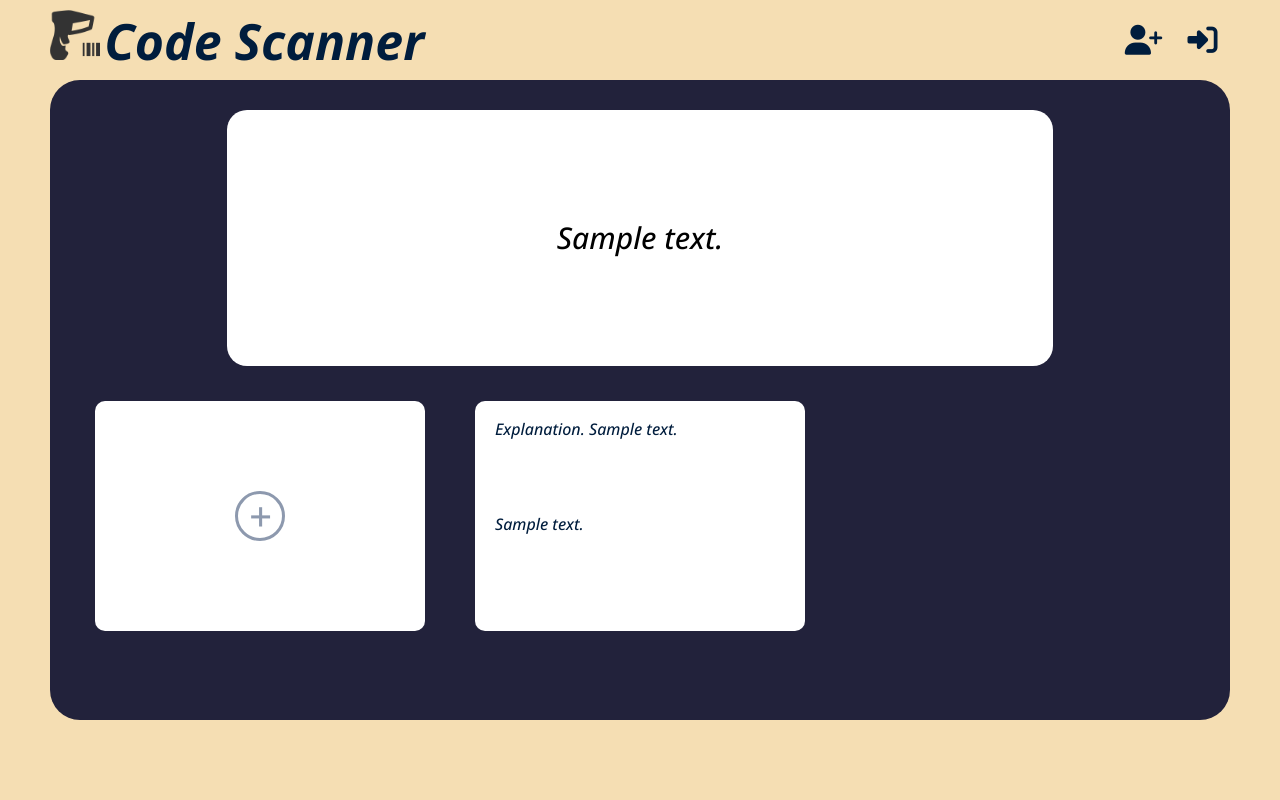
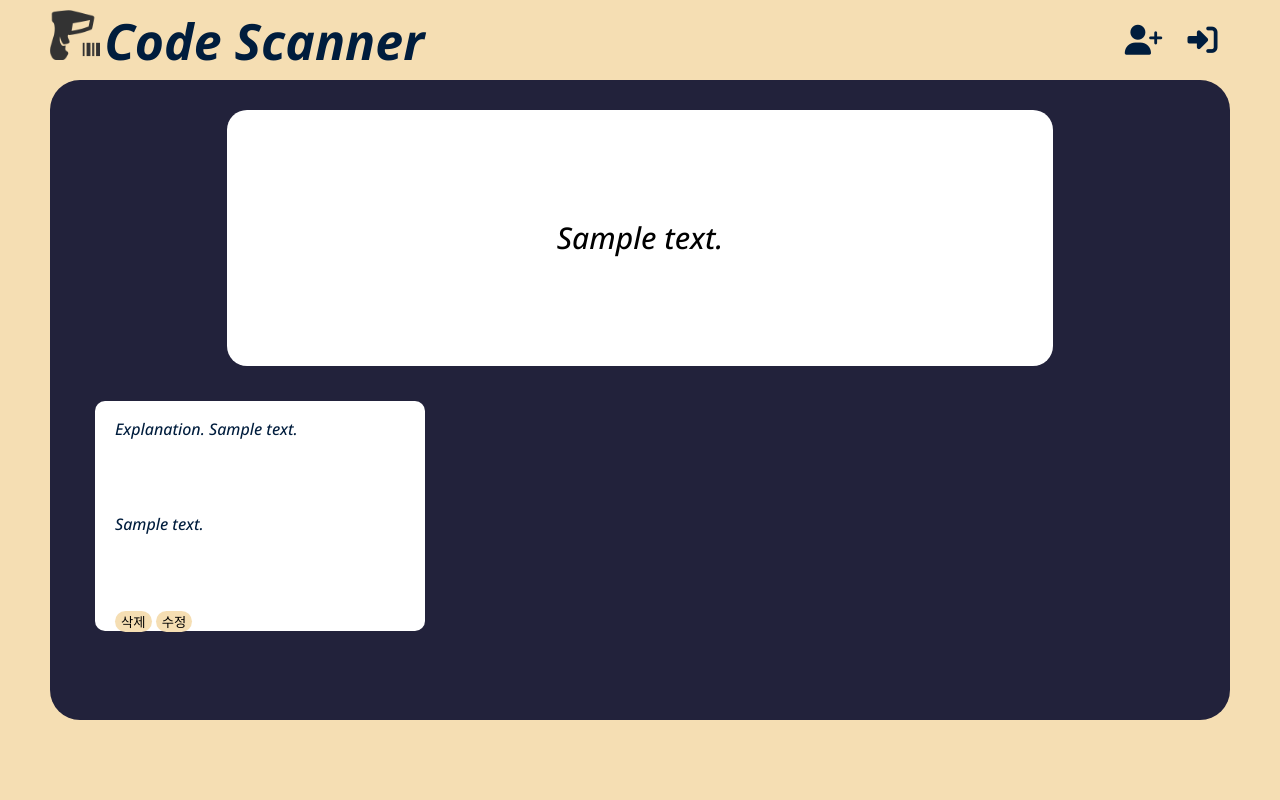
Before and after one commit to rsl150101/newsfeed, a Flask app: page /questions/1 in a window 1280 px wide. Run offline with Flask 2, Linux system fonts and the light colour scheme; tables that the repository leaves empty or names only in its code hold one stand-in row (values such as "Sample post"); data that the repository does not hold is empty; some libraries are stand-ins or nearby versions.

Commit message:
문제 페이지 수정 삭제 추가

```diff
--- a/app.py
+++ b/app.py
@@ -50,6 +50,7 @@ def signin():
             session['login_flag'] = True
             session['user_id'] = user_id
             session['_id'] = user_in_db[0]
+
             message = "{}님 환영합니다!".format(user_name)
             flash(message)
             db.commit()
@@ -250,6 +251,40 @@ def insert_review_post():
     return redirect(f"/questions/{problem_id}")
 
 
+@app.route('/review', methods=['DELETE'])
+def delete_review():
+    db = pymysql.connect(host='hjdb.cmux79u98wpg.us-east-1.rds.amazonaws.com', user='master', password='Abcd!234',
+                         db="hjdb", port=3306)
+    curs = db.cursor()
+    review_id_receive = request.form.get('review_id_give')
+    print(review_id_receive)
+    print(type(review_id_receive))
+    sql = """ delete from review where review_id = (%s);"""
+    curs.execute(sql, review_id_receive)
+
+    db.commit()  # 확정
+    db.close()  # 닫기
+    return jsonify({'msg': '삭제완료!'})
+
+
+@app.route('/review', methods=['UPDATE'])
+def update_review():
+    db = pymysql.connect(host='hjdb.cmux79u98wpg.us-east-1.rds.amazonaws.com', user='master', password='Abcd!234',
+                         db="hjdb", port=3306)
+    curs = db.cursor()
+    review_id_receive = request.form.get(
+        'review_id_give')  # id 번째 title, comment 를 받아와서 바꿔
+    review_title_receive = request.form.get('review_title_give')
+    review_comment_receive = request.form.get('review_comment_give')
+    print(review_comment_receive, review_title_receive)
+    sql = """ update review set review_title = (%s), review_comment = (%s) where review_id = (%s);"""
+    curs.execute(sql, (review_title_receive,
+                 review_comment_receive, review_id_receive))
+
+    db.commit()  # 확정
+    db.close()  # 닫기
+    return jsonify({'msg': '수정완료!'})
+
 if __name__ == '__main__':
 
     app.run('0.0.0.0', port=5000, debug=True)
--- a/static/css/style.css
+++ b/static/css/style.css
@@ -1,19 +1,20 @@
 /* config */
-@import "../css/config/_variables.css";
-@import "../css/config/reset.css";
+@import "/static/css/config/_variables.css";
+@import "/static/css/config/reset.css";
 @import url("https://fonts.googleapis.com/css2?family=Open+Sans:ital,wght@1,500;1,600;1,700&display=swap");
 
 /* components */
-@import "../css/components/screen-header.css";
-@import "../css/components/main-screen.css";
-@import "../css/components/modal.css";
+@import "/static/css/components/screen-header.css";
+@import "/static/css/components/main-screen.css";
+@import "/static/css/components/modal.css";
 
 /* screens */
-@import "../css/screens/home.css";
-@import "../css/screens/join.css";
-@import "../css/screens/login.css";
-@import "../css/screens/edit-profile.css";
-@import "../css/screens/question.css";
+@import "/static/css/screens/home.css";
+@import "/static/css/screens/join.css";
+@import "/static/css/screens/login.css";
+@import "/static/css/screens/edit-profile.css";
+@import "/static/css/screens/question.css";
+@import "/static/css/screens/explanation.css";
 
 html {
   height: 100%;
@@ -28,3 +29,7 @@ body {
   cursor: url("../css/config/codescan-color.cur"), pointer;
   font-family: "Open Sans", sans-serif;
 }
+
+body.swal2-height-auto {
+  height: 100% !important;
+}
--- a/static/js/modal.js
+++ b/static/js/modal.js
@@ -1,5 +1,7 @@
 const modal = document.querySelector(".modal");
 const questionAdd = document.querySelector(".question-add");
+const commentAdd = document.querySelector(".comment-add");
+
 const questionSubmit = document.querySelector(
   ".question-add-form input[type=submit]"
 );
@@ -11,5 +13,15 @@ const handleQuestionAdd = () => {
   modal.classList.toggle("show");
 };
 
-questionAdd.addEventListener("click", handleQuestionAdd);
+const handleCommentAdd = () => {
+  modal.classList.toggle("show");
+};
+
+if (questionAdd) {
+  questionAdd.addEventListener("click", handleQuestionAdd);
+}
+
+if (commentAdd) {
+  commentAdd.addEventListener("click", handleCommentAdd);
+}
 questionCancel.addEventListener("click", handleQuestionAdd);
--- a/templates/index.html
+++ b/templates/index.html
@@ -165,7 +165,9 @@
         </form>
         <section class="question">
           <ul class="question__list">
+            {% if session.get('login_flag') %}
             <li class="question-add"><div class="plus-box">+</div></li>
+            {% endif %}
             <!-- <li class="question__item">
               <a href="#">
                 <span class="question__title">Question. 1</span>
--- a/templates/question.html
+++ b/templates/question.html
@@ -5,13 +5,14 @@
     <meta http-equiv="X-UA-Compatible" content="IE=edge" />
     <meta name="viewport" content="width=device-width, initial-scale=1.0" />
     <link rel="shortcut icon" href="#" />
-    <link rel="stylesheet" href="/static/css/style.css" />
     <script src="https://ajax.googleapis.com/ajax/libs/jquery/3.5.1/jquery.min.js"></script>
     <script
       src="https://cdn.jsdelivr.net/npm/bootstrap@5.0.2/dist/js/bootstrap.bundle.min.js"
       integrity="sha384-MrcW6ZMFYlzcLA8Nl+NtUVF0sA7MsXsP1UyJoMp4YLEuNSfAP+JcXn/tWtIaxVXM"
       crossorigin="anonymous"
     ></script>
+    <script src="https://cdn.jsdelivr.net/npm/sweetalert2@9"></script>
+    <link rel="stylesheet" href="/static/css/style.css" />
     <script>
       $(document).ready(function () {
         show_problem_review();
@@ -47,10 +48,67 @@
                 </p>
                 <span class="question__hashtag"></span>
               </a>
+              <button onclick="del_review(${id})"  type="button"style="background-color: wheat;border-radius: 30px;border: unset;outline: unset;" class="btn btn-dark" id="darkbtn">삭제</button>
+                <button onclick="up_review(${id})"  type="button"style="background-color: wheat;border-radius: 30px;border: unset;outline: unset;" class="btn btn-dark" id="darkbtn">수정</button>
+            </li>
             </li>
                `;
               $(".question__list").append(temp_html);
             }
+          },
+        });
+      }
+      function del_review(id) {
+        //id 번째 지울꺼야 if문으로 review_id의 user_id와 user의 userid가 같으면 지워,수정
+        let review_id = id;
+        $.ajax({
+          type: "DELETE",
+          url: "/review",
+          data: { review_id_give: review_id },
+          success: function (response) {
+            window.location.reload();
+            alert("삭제완료");
+          },
+        });
+      }
+
+      async function up_review(id) {
+        const { value: ipAddress } = await Swal.fire({
+          title: "제목수정",
+          input: "text",
+          inputLabel: "",
+          showCancelButton: true,
+          inputValidator: (value) => {
+            if (!value) {
+              return "You need to write something!";
+            }
+          },
+        });
+
+        let title = ipAddress;
+        const { value: text } = await Swal.fire({
+          input: "textarea",
+          inputLabel: "Message",
+          inputPlaceholder: "내용수정",
+          inputAttributes: {
+            "aria-label": "Type your message here",
+          },
+          showCancelButton: true,
+        });
+        let comment = text;
+
+        let review_id = id;
+        $.ajax({
+          type: "UPDATE",
+          url: "/review",
+          data: {
+            review_title_give: title,
+            review_comment_give: comment,
+            review_id_give: review_id,
+          },
+          success: function (response) {
+            alert(response["msg"]);
+            window.location.reload();
           },
         });
       }
@@ -98,6 +156,19 @@
         </a>
         <nav class="header__nav-bar">
           <ul class="nav-bar__icon-list">
+            {% if session.get('login_flag') %}
+            <li class="nav-bar__icon-item">
+              <a href="/users/{{session['_id']}}/edit" class="edit-profile-a">
+                <i class="fa-solid fa-user-pen"></i>
+              </a>
+            </li>
+            <li class="nav-bar__icon-item">
+              <a href="/logout" class="sign-out">
+                <i class="fa-solid fa-right-from-bracket"></i>
+              </a>
+            </li>
+
+            {% else %}
             <li class="nav-bar__icon-item">
               <a href="/join" class="join">
                 <i class="fa-solid fa-user-plus"></i>
@@ -108,6 +179,7 @@
                 <i class="fa-solid fa-right-to-bracket"></i>
               </a>
             </li>
+            {% endif %}
           </ul>
         </nav>
       </header>
@@ -115,12 +187,15 @@
         <p class="description"></p>
         <section class="question">
           <ul class="question__list">
+            {% if session.get('login_flag') %}
             <li class="question-add"><div class="plus-box">+</div></li>
+            {% endif %}
           </ul>
         </section>
       </main>
     </div>
     <script src="../static/js/modal.js"></script>
+
     <script
       src="https://kit.fontawesome.com/d1f609d41d.js"
       crossorigin="anonymous"
```
